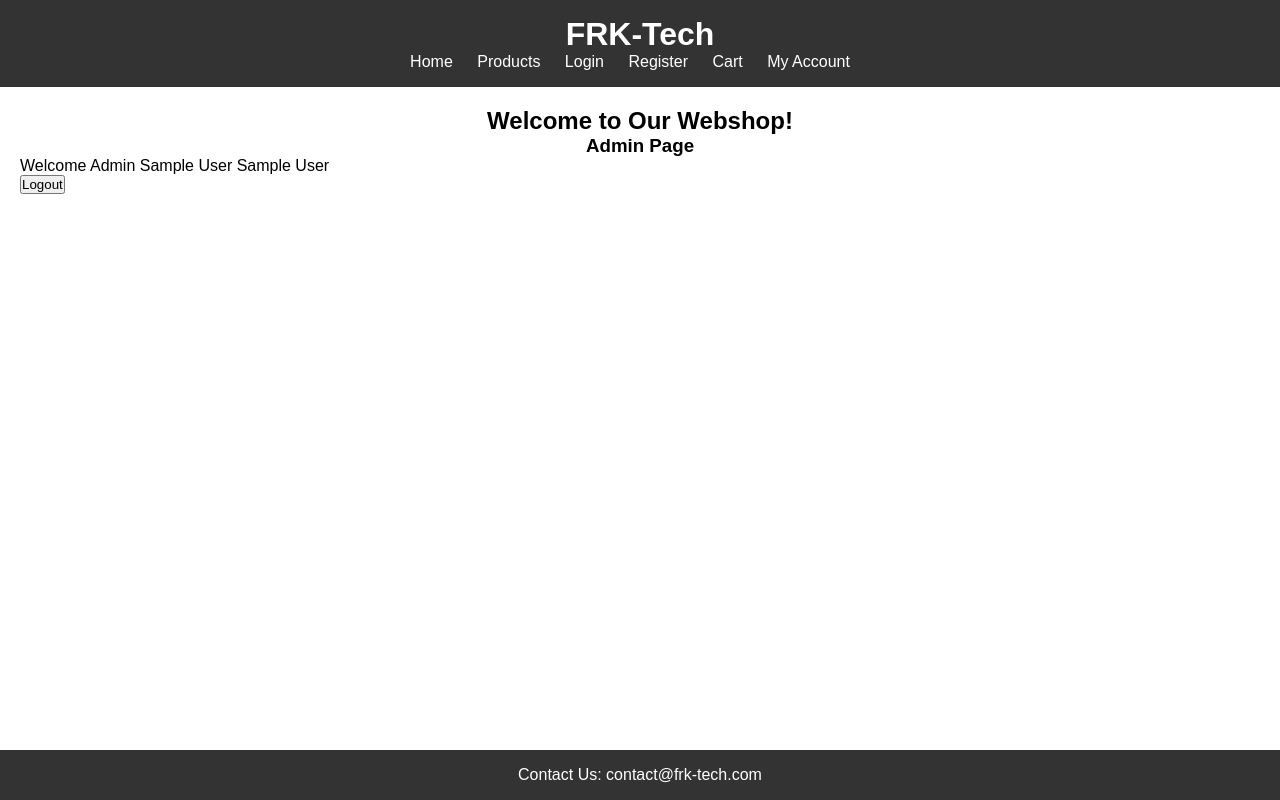
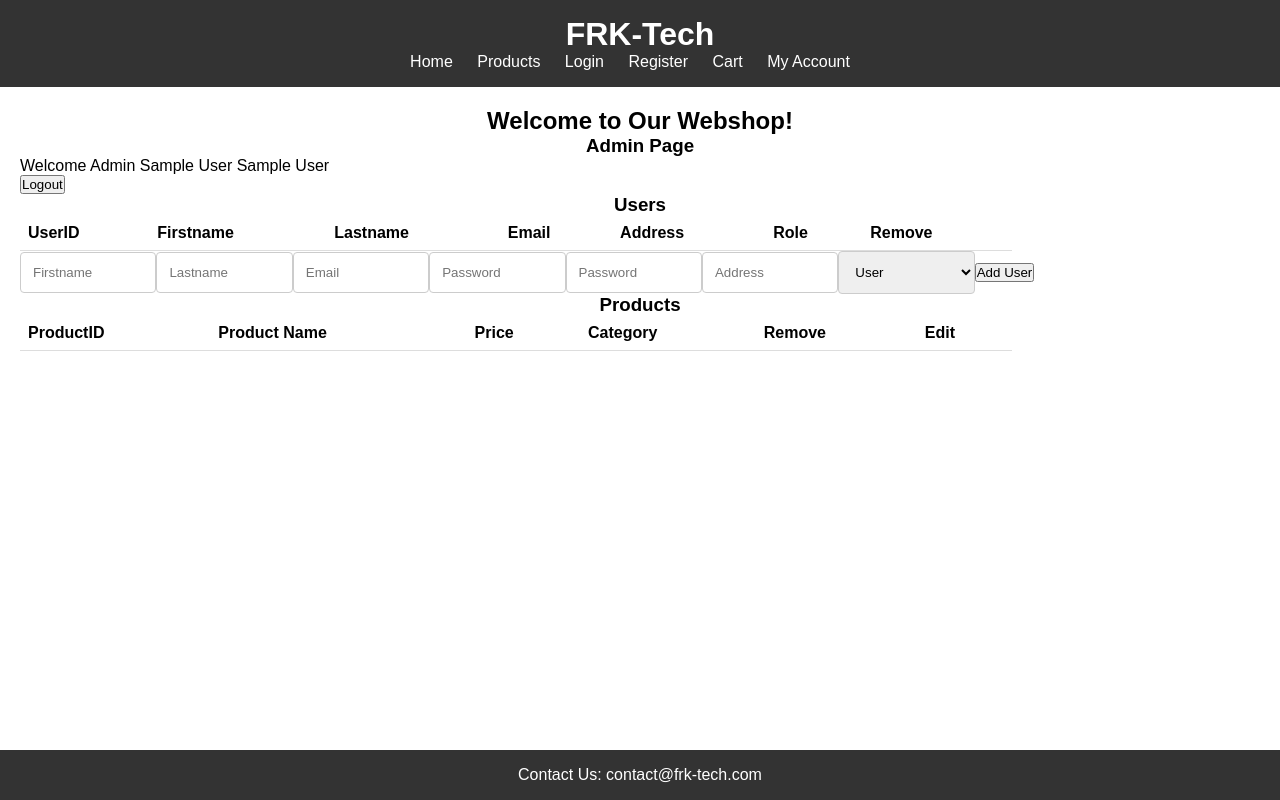
Before and after one commit to neonoct/web-shop-php, a PHP site: page /admin.php in a window 1280 px wide. Run offline with PHP 8.4, Linux system fonts and the light colour scheme; the visitor is signed in with stand-in values (Sample User, id 1); tables that the repository leaves empty or names only in its code hold one stand-in row (values such as "Sample post"); lists and menus that the app fills with data are empty.

Commit message:
work on admin page

```diff
--- /dev/null
+++ b/admin.css
@@ -0,0 +1,84 @@
+/* Basic Reset */
+/*ctrl+f5 to force refresh on browser to reflect css immediately */
+html, body {
+    height: 100%;
+    margin: 0;
+    display: flex;
+    flex-direction: column;
+}
+
+* {
+    margin: 0;
+    padding: 0;
+    box-sizing: border-box;
+}
+
+body {
+    font-family: Arial, sans-serif;
+    display: flex;
+    flex-direction: column;
+    min-height: 100vh; /* Ensure full viewport height */
+}
+
+header {
+    background-color: #333;
+    color: white;
+    text-align: center;
+    padding: 1em 0;
+}
+
+h2, h3 {
+    text-align: center;
+}
+
+nav ul {
+    list-style: none;
+}
+
+nav ul li {
+    display: inline;
+    margin-right: 20px;
+}
+
+nav ul li a {
+    color: white;
+    text-decoration: none;
+}
+
+main {
+    padding: 20px;
+    flex-grow: 1; /* Allows main content to grow and push footer down */
+}
+
+footer {
+    background-color: #333;
+    color: white;
+    text-align: center;
+    padding: 1em 0;
+    margin-top: auto; /* Pushes the footer to the bottom */
+}
+
+/* show the table in a beter format,beautify the table  */
+table {
+    border-collapse: collapse;
+    width: 80%;
+}
+
+th, td {
+    padding: 8px;
+    text-align: left;
+    border-bottom: 1px solid #ddd;
+}
+
+tr:hover {
+    background-color: #f5f5f5;
+}
+
+/* make the each form element as big as table each td */
+input[type=text], select, textarea,input[type=password]  {
+    width: 11%;
+    padding: 12px;
+    border: 1px solid #ccc;
+    border-radius: 4px;
+    resize: vertical;
+}
--- a/admin.php
+++ b/admin.php
@@ -16,7 +16,7 @@
     <meta charset="UTF-8">
     <meta name="viewport" content="width=device-width, initial-scale=1.0">
     <title>Webshop Home</title>
-    <link rel="stylesheet" href="style.css">
+    <link rel="stylesheet" href="admin.css">
 </head>
 <body>
     <header>
@@ -41,6 +41,75 @@
         echo "<p>Welcome Admin ",$_SESSION['firstname'],' ',$_SESSION['lastname'],"</p>";
         // logout button
         echo "<form action='logout.php' method='POST'><button type='submit'>Logout</button></form>";
+        //make a table with all the users and their info so that the admin can remove or add that user
+        // Database configuration
+        $host     = "localhost";
+        $dbName   = "shopDb";
+        $username = "Webuser";
+        $password = "Lab2021";
+
+        // Create connection
+        $conn = new mysqli($host, $username, $password, $dbName);
+
+        // Check connection
+        if ($conn->connect_error) {
+            die("Connection failed: " . $conn->connect_error);
+        }
+
+        //take the info from the session
+
+        $sql = "SELECT * FROM users WHERE active = 1";
+        $result = $conn->query($sql);
+        echo "<h3>Users</h3>";
+        echo "<table>";
+        echo "<tr><th>UserID</th><th>Firstname</th><th>Lastname</th><th>Email</th><th>Address</th><th>Role</th><th>Remove</th></tr>";
+        if ($result->num_rows > 0) {
+            while($row = $result->fetch_assoc()) {
+                echo "<tr><td>".$row["user_id"]."</td><td>".$row["first_name"]."</td><td>".$row["last_name"]."</td><td>".$row["email"]."</td><td>".$row["address"]."</td><td>".$row["role"]."</td><td><form action='removeuser.php' method='POST'><button type='submit' name='remove' value='".$row["user_id"]."'>Remove</button></form></td></tr>";
+            }
+        }
+        echo "</table>";
+        //add a user
+        $adduserstring= "<form action='adduser.php' method='POST'><input type='text' name='firstname' placeholder='Firstname'><input type='text' name='lastname' placeholder='Lastname'>";
+        $adduserstring.="<input type='text' name='email' placeholder='Email'><input type='password' name='password' placeholder='Password'><input type='password' name='confirmpassword' placeholder='Password'><input type='text' name='address' placeholder='Address'>";
+        $adduserstring.="<select name='role'><option value='user'>User</option><option value='admin'>Admin</option></select>";
+        $adduserstring.="<button type='submit' name='add' value='add'>Add User</button></form>";
+        echo $adduserstring;
+        $conn->close();
+
+        //make a table with all the products and their info so that the admin can remove, add or edit that product
+        // Database configuration
+        $host     = "localhost";
+        $dbName   = "shopDb";
+        $username = "Webuser";
+        $password = "Lab2021";
+
+        // Create connection
+        $conn = new mysqli($host, $username, $password, $dbName);
+
+        // Check connection
+        if ($conn->connect_error) {
+            die("Connection failed: " . $conn->connect_error);
+        }
+
+        //take the info from the session
+
+        $sql = "SELECT * FROM products WHERE active = 1";
+        $result = $conn->query($sql);
+        echo "<h3>Products</h3>";
+        echo "<table>";
+        echo "<tr><th>ProductID</th><th>Product Name</th><th>Price</th><th>Category</th><th>Remove</th><th>Edit</th></tr>";
+        if ($result->num_rows > 0) {
+            while($row = $result->fetch_assoc()) {
+                echo "<tr><td>".$row["productId"]."</td><td>".$row["productName"]."</td><td>".$row["productPrice"]."</td><td>".$row["categoryId"]."</td><td><form action='removeproduct.php' method='POST'><button type='submit' name='remove' value='".$row["productId"]."'>Remove</button></form></td><td><form action='editproduct.php' method='POST'><button type='submit' name='edit' value='".$row["productId"]."'>Edit</button></form></td></tr>";
+            }
+        }
+        echo "</table>";
+
+
+
+
+
 
         ?>
 
```
Also changed, not shown: adduser.php (added, +45 -0 lines).
